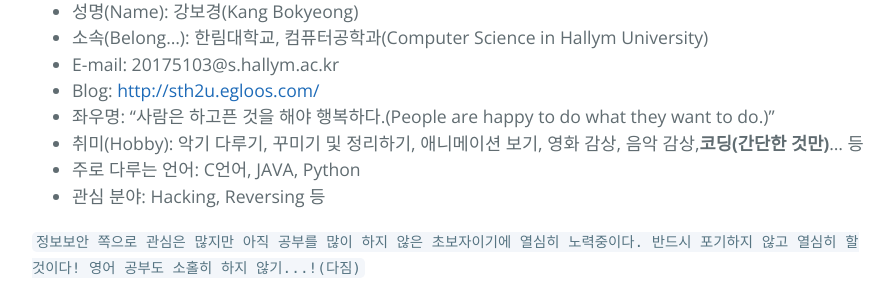
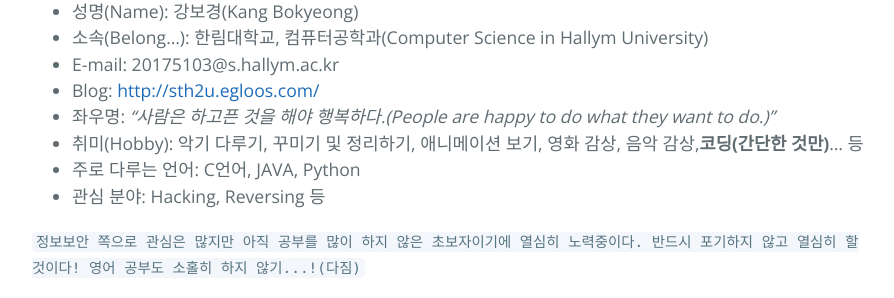
Before and after one commit to KangBokyeong/KangBokyeong.github.io, a Jekyll site: the page built from resume.md, in a window 1280 px wide. Shown: the part 674-972 px from the top of the page, without its empty margins (192-1086 px from the left). Built offline with Jekyll 4.4.1, drawn with Linux system fonts in a browser that asks for light colours; our own code applies the rules of GitHub Pages for plain Markdown files.

```diff
--- a/resume.md
+++ b/resume.md
@@ -7,7 +7,7 @@
 * 소속(Belong...): 한림대학교, 컴퓨터공학과(Computer Science in Hallym University)
 * E-mail: 20175103@s.hallym.ac.kr
 * Blog: [http://sth2u.egloos.com/](http://sth2u.egloos.com/)
-* 좌우명: "사람은 하고픈 것을 해야 행복하다.(People are happy to do what they want to do.)"
+* 좌우명: *"사람은 하고픈 것을 해야 행복하다.(People are happy to do what they want to do.)"*
 * 취미(Hobby): 악기 다루기, 꾸미기 및 정리하기, 애니메이션 보기, 영화 감상, 음악 감상,**코딩(간단한 것만)**... 등
 * 주로 다루는 언어: C언어, JAVA, Python
 * 관심 분야: Hacking, Reversing 등
```
